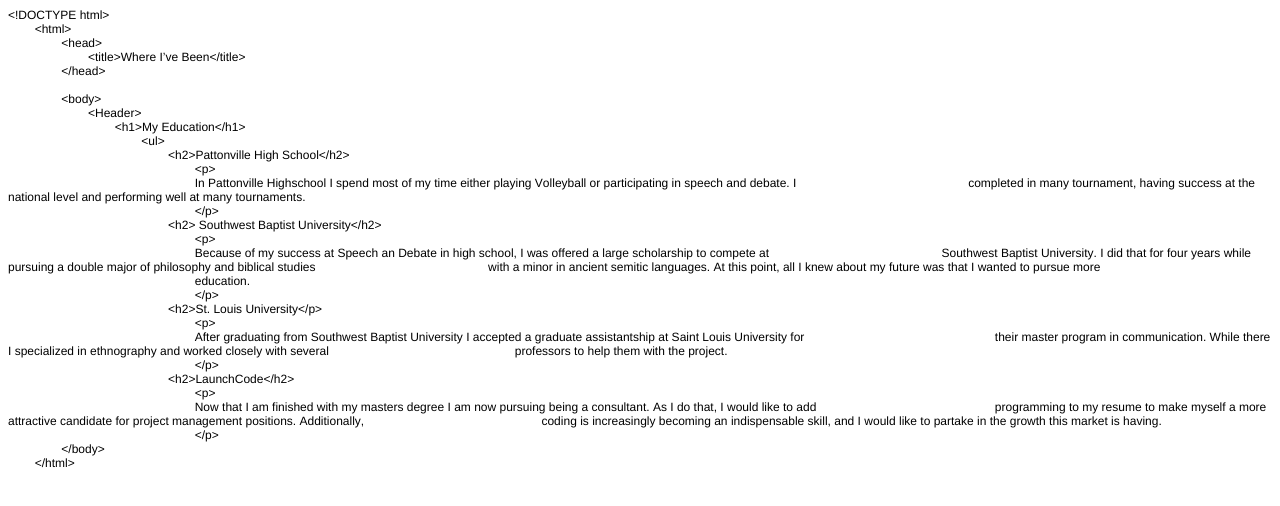
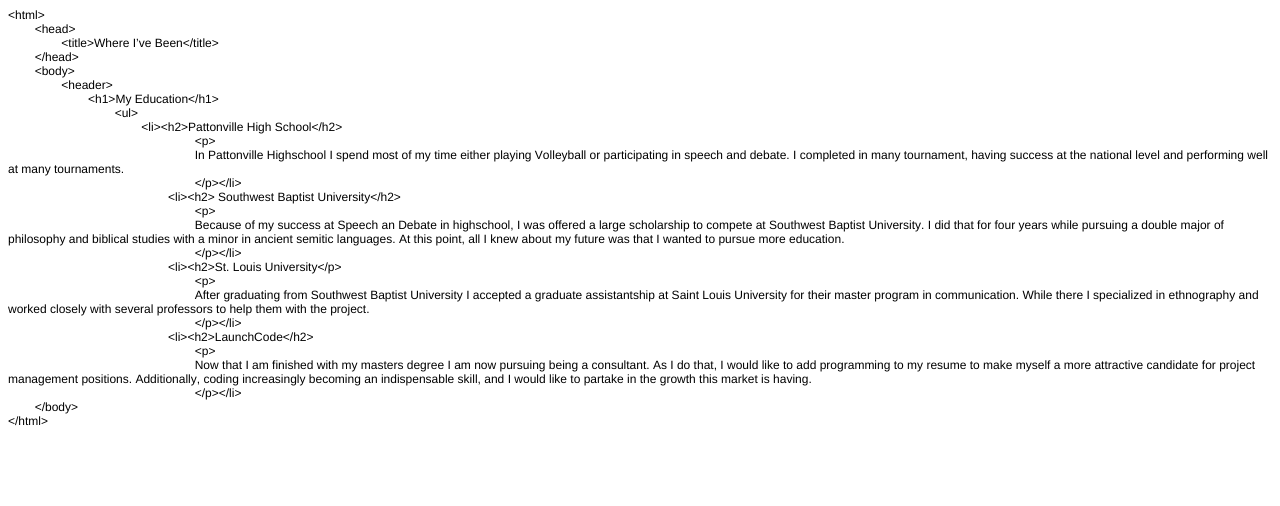
Before and after one commit to NikthaFish/html-me-something, a plain HTML site: page index.html in a window 1280 px wide. Drawn offline with Linux system fonts and the light colour scheme.

Commit message:
Added list stuff

```diff
--- a/index.html
+++ b/index.html
@@ -13,34 +13,31 @@
   </style>
 </head>
 <body>
-<p class="p1"><span class="s1">&lt;!DOCTYPE html&gt;</span></p>
-<p class="p1"><span class="s1"><span class="Apple-tab-span">	</span>&lt;html&gt;</span></p>
-<p class="p1"><span class="s1"><span class="Apple-tab-span">	</span><span class="Apple-tab-span">	</span>&lt;head&gt;</span></p>
-<p class="p1"><span class="s1"><span class="Apple-tab-span">	</span><span class="Apple-tab-span">	</span><span class="Apple-tab-span">	</span>&lt;title&gt;Where I’ve Been&lt;/title&gt;</span></p>
-<p class="p1"><span class="s1"><span class="Apple-tab-span">	</span><span class="Apple-tab-span">	</span>&lt;/head&gt;</span></p>
-<p class="p1"><span class="s1"><br>
-</span></p>
-<p class="p1"><span class="s1"><span class="Apple-tab-span">	</span><span class="Apple-tab-span">	</span>&lt;body&gt;</span></p>
-<p class="p1"><span class="s1"><span class="Apple-tab-span">	</span><span class="Apple-tab-span">	</span><span class="Apple-tab-span">	</span>&lt;Header&gt;</span></p>
-<p class="p1"><span class="s1"><span class="Apple-tab-span">	</span><span class="Apple-tab-span">	</span><span class="Apple-tab-span">	</span><span class="Apple-tab-span">	</span>&lt;h1&gt;My Education&lt;/h1&gt;</span></p>
-<p class="p1"><span class="s1"><span class="Apple-tab-span">	</span><span class="Apple-tab-span">	</span><span class="Apple-tab-span">	</span><span class="Apple-tab-span">	</span><span class="Apple-tab-span">	</span>&lt;ul&gt;</span></p>
-<p class="p1"><span class="s1"><span class="Apple-tab-span">	</span><span class="Apple-tab-span">	</span><span class="Apple-tab-span">	</span><span class="Apple-tab-span">	</span><span class="Apple-tab-span">	</span><span class="Apple-tab-span">	</span>&lt;h2&gt;Pattonville High School&lt;/h2&gt;</span></p>
+<p class="p1"><span class="s1">&lt;html&gt;</span></p>
+<p class="p1"><span class="s1"><span class="Apple-tab-span">	</span>&lt;head&gt;</span></p>
+<p class="p1"><span class="s1"><span class="Apple-tab-span">	</span><span class="Apple-tab-span">	</span>&lt;title&gt;Where I’ve Been&lt;/title&gt;</span></p>
+<p class="p1"><span class="s1"><span class="Apple-tab-span">	</span>&lt;/head&gt;</span></p>
+<p class="p1"><span class="s1"><span class="Apple-tab-span">	</span>&lt;body&gt;</span></p>
+<p class="p1"><span class="s1"><span class="Apple-tab-span">	</span><span class="Apple-tab-span">	</span>&lt;header&gt;</span></p>
+<p class="p1"><span class="s1"><span class="Apple-tab-span">	</span><span class="Apple-tab-span">	</span><span class="Apple-tab-span">	</span>&lt;h1&gt;My Education&lt;/h1&gt;</span></p>
+<p class="p1"><span class="s1"><span class="Apple-tab-span">	</span><span class="Apple-tab-span">	</span><span class="Apple-tab-span">	</span><span class="Apple-tab-span">	</span>&lt;ul&gt;</span></p>
+<p class="p1"><span class="s1"><span class="Apple-tab-span">	</span><span class="Apple-tab-span">	</span><span class="Apple-tab-span">	</span><span class="Apple-tab-span">	</span><span class="Apple-tab-span">	</span>&lt;li&gt;&lt;h2&gt;Pattonville High School&lt;/h2&gt;</span></p>
 <p class="p1"><span class="s1"><span class="Apple-tab-span">	</span><span class="Apple-tab-span">	</span><span class="Apple-tab-span">	</span><span class="Apple-tab-span">	</span><span class="Apple-tab-span">	</span><span class="Apple-tab-span">	</span><span class="Apple-tab-span">	</span>&lt;p&gt;</span></p>
-<p class="p1"><span class="s1"><span class="Apple-tab-span">	</span><span class="Apple-tab-span">	</span><span class="Apple-tab-span">	</span><span class="Apple-tab-span">	</span><span class="Apple-tab-span">	</span><span class="Apple-tab-span">	</span><span class="Apple-tab-span">	</span>In Pattonville Highschool I spend most of my time either playing Volleyball or participating in speech and debate. I <span class="Apple-tab-span">	</span><span class="Apple-tab-span">	</span><span class="Apple-tab-span">	</span><span class="Apple-tab-span">	</span><span class="Apple-tab-span">	</span><span class="Apple-tab-span">	</span><span class="Apple-tab-span">	</span>completed in many tournament, having success at the national level and performing well at many tournaments.</span></p>
-<p class="p1"><span class="s1"><span class="Apple-tab-span">	</span><span class="Apple-tab-span">	</span><span class="Apple-tab-span">	</span><span class="Apple-tab-span">	</span><span class="Apple-tab-span">	</span><span class="Apple-tab-span">	</span><span class="Apple-tab-span">	</span>&lt;/p&gt;</span></p>
-<p class="p1"><span class="s1"><span class="Apple-tab-span">	</span><span class="Apple-tab-span">	</span><span class="Apple-tab-span">	</span><span class="Apple-tab-span">	</span><span class="Apple-tab-span">	</span><span class="Apple-tab-span">	</span>&lt;h2&gt; Southwest Baptist University&lt;/h2&gt;</span></p>
+<p class="p1"><span class="s1"><span class="Apple-tab-span">	</span><span class="Apple-tab-span">	</span><span class="Apple-tab-span">	</span><span class="Apple-tab-span">	</span><span class="Apple-tab-span">	</span><span class="Apple-tab-span">	</span><span class="Apple-tab-span">	</span>In Pattonville Highschool I spend most of my time either playing Volleyball or participating in speech and debate. I completed in many tournament, having success at the national level and performing well at many tournaments.</span></p>
+<p class="p1"><span class="s1"><span class="Apple-tab-span">	</span><span class="Apple-tab-span">	</span><span class="Apple-tab-span">	</span><span class="Apple-tab-span">	</span><span class="Apple-tab-span">	</span><span class="Apple-tab-span">	</span><span class="Apple-tab-span">	</span>&lt;/p&gt;&lt;/li&gt;</span></p>
+<p class="p1"><span class="s1"><span class="Apple-tab-span">	</span><span class="Apple-tab-span">	</span><span class="Apple-tab-span">	</span><span class="Apple-tab-span">	</span><span class="Apple-tab-span">	</span><span class="Apple-tab-span">	</span>&lt;li&gt;&lt;h2&gt; Southwest Baptist University&lt;/h2&gt;</span></p>
 <p class="p1"><span class="s1"><span class="Apple-tab-span">	</span><span class="Apple-tab-span">	</span><span class="Apple-tab-span">	</span><span class="Apple-tab-span">	</span><span class="Apple-tab-span">	</span><span class="Apple-tab-span">	</span><span class="Apple-tab-span">	</span>&lt;p&gt;</span></p>
-<p class="p1"><span class="s1"><span class="Apple-tab-span">	</span><span class="Apple-tab-span">	</span><span class="Apple-tab-span">	</span><span class="Apple-tab-span">	</span><span class="Apple-tab-span">	</span><span class="Apple-tab-span">	</span><span class="Apple-tab-span">	</span>Because of my success at Speech an Debate in high school, I was offered a large scholarship to compete at <span class="Apple-tab-span">	</span><span class="Apple-tab-span">	</span><span class="Apple-tab-span">	</span><span class="Apple-tab-span">	</span><span class="Apple-tab-span">	</span><span class="Apple-tab-span">	</span><span class="Apple-tab-span">	</span>Southwest Baptist University. I did that for four years while pursuing a double major of philosophy and biblical studies <span class="Apple-tab-span">	</span><span class="Apple-tab-span">	</span><span class="Apple-tab-span">	</span><span class="Apple-tab-span">	</span><span class="Apple-tab-span">	</span><span class="Apple-tab-span">	</span><span class="Apple-tab-span">	</span>with a minor in ancient semitic languages. At this point, all I knew about my future was that I wanted to pursue more <span class="Apple-tab-span">	</span><span class="Apple-tab-span">	</span><span class="Apple-tab-span">	</span><span class="Apple-tab-span">	</span><span class="Apple-tab-span">	</span><span class="Apple-tab-span">	</span><span class="Apple-tab-span">	</span>education.</span></p>
-<p class="p1"><span class="s1"><span class="Apple-tab-span">	</span><span class="Apple-tab-span">	</span><span class="Apple-tab-span">	</span><span class="Apple-tab-span">	</span><span class="Apple-tab-span">	</span><span class="Apple-tab-span">	</span><span class="Apple-tab-span">	</span>&lt;/p&gt;</span></p>
-<p class="p1"><span class="s1"><span class="Apple-tab-span">	</span><span class="Apple-tab-span">	</span><span class="Apple-tab-span">	</span><span class="Apple-tab-span">	</span><span class="Apple-tab-span">	</span><span class="Apple-tab-span">	</span>&lt;h2&gt;St. Louis University&lt;/p&gt;</span></p>
+<p class="p1"><span class="s1"><span class="Apple-tab-span">	</span><span class="Apple-tab-span">	</span><span class="Apple-tab-span">	</span><span class="Apple-tab-span">	</span><span class="Apple-tab-span">	</span><span class="Apple-tab-span">	</span><span class="Apple-tab-span">	</span>Because of my success at Speech an Debate in highschool, I was offered a large scholarship to compete at Southwest Baptist University. I did that for four years while pursuing a double major of philosophy and biblical studies with a minor in ancient semitic languages. At this point, all I knew about my future was that I wanted to pursue more education.</span></p>
+<p class="p1"><span class="s1"><span class="Apple-tab-span">	</span><span class="Apple-tab-span">	</span><span class="Apple-tab-span">	</span><span class="Apple-tab-span">	</span><span class="Apple-tab-span">	</span><span class="Apple-tab-span">	</span><span class="Apple-tab-span">	</span>&lt;/p&gt;&lt;/li&gt;</span></p>
+<p class="p1"><span class="s1"><span class="Apple-tab-span">	</span><span class="Apple-tab-span">	</span><span class="Apple-tab-span">	</span><span class="Apple-tab-span">	</span><span class="Apple-tab-span">	</span><span class="Apple-tab-span">	</span>&lt;li&gt;&lt;h2&gt;St. Louis University&lt;/p&gt;</span></p>
 <p class="p1"><span class="s1"><span class="Apple-tab-span">	</span><span class="Apple-tab-span">	</span><span class="Apple-tab-span">	</span><span class="Apple-tab-span">	</span><span class="Apple-tab-span">	</span><span class="Apple-tab-span">	</span><span class="Apple-tab-span">	</span>&lt;p&gt;</span></p>
-<p class="p1"><span class="s1"><span class="Apple-tab-span">	</span><span class="Apple-tab-span">	</span><span class="Apple-tab-span">	</span><span class="Apple-tab-span">	</span><span class="Apple-tab-span">	</span><span class="Apple-tab-span">	</span><span class="Apple-tab-span">	</span>After graduating from Southwest Baptist University I accepted a graduate assistantship at Saint Louis University for <span class="Apple-tab-span">	</span><span class="Apple-tab-span">	</span><span class="Apple-tab-span">	</span><span class="Apple-tab-span">	</span><span class="Apple-tab-span">	</span><span class="Apple-tab-span">	</span><span class="Apple-tab-span">	</span>their master program in communication. While there I specialized in ethnography and worked closely with several <span class="Apple-tab-span">	</span><span class="Apple-tab-span">	</span><span class="Apple-tab-span">	</span><span class="Apple-tab-span">	</span><span class="Apple-tab-span">	</span><span class="Apple-tab-span">	</span><span class="Apple-tab-span">	</span>professors to help them with the project.<span class="Apple-converted-space"> </span></span></p>
-<p class="p1"><span class="s1"><span class="Apple-tab-span">	</span><span class="Apple-tab-span">	</span><span class="Apple-tab-span">	</span><span class="Apple-tab-span">	</span><span class="Apple-tab-span">	</span><span class="Apple-tab-span">	</span><span class="Apple-tab-span">	</span>&lt;/p&gt;</span></p>
-<p class="p1"><span class="s1"><span class="Apple-tab-span">	</span><span class="Apple-tab-span">	</span><span class="Apple-tab-span">	</span><span class="Apple-tab-span">	</span><span class="Apple-tab-span">	</span><span class="Apple-tab-span">	</span>&lt;h2&gt;LaunchCode&lt;/h2&gt;</span></p>
+<p class="p1"><span class="s1"><span class="Apple-tab-span">	</span><span class="Apple-tab-span">	</span><span class="Apple-tab-span">	</span><span class="Apple-tab-span">	</span><span class="Apple-tab-span">	</span><span class="Apple-tab-span">	</span><span class="Apple-tab-span">	</span>After graduating from Southwest Baptist University I accepted a graduate assistantship at Saint Louis University for their master program in communication. While there I specialized in ethnography and worked closely with several professors to help them with the project.<span class="Apple-converted-space"> </span></span></p>
+<p class="p1"><span class="s1"><span class="Apple-tab-span">	</span><span class="Apple-tab-span">	</span><span class="Apple-tab-span">	</span><span class="Apple-tab-span">	</span><span class="Apple-tab-span">	</span><span class="Apple-tab-span">	</span><span class="Apple-tab-span">	</span>&lt;/p&gt;&lt;/li&gt;</span></p>
+<p class="p1"><span class="s1"><span class="Apple-tab-span">	</span><span class="Apple-tab-span">	</span><span class="Apple-tab-span">	</span><span class="Apple-tab-span">	</span><span class="Apple-tab-span">	</span><span class="Apple-tab-span">	</span>&lt;li&gt;&lt;h2&gt;LaunchCode&lt;/h2&gt;</span></p>
 <p class="p1"><span class="s1"><span class="Apple-tab-span">	</span><span class="Apple-tab-span">	</span><span class="Apple-tab-span">	</span><span class="Apple-tab-span">	</span><span class="Apple-tab-span">	</span><span class="Apple-tab-span">	</span><span class="Apple-tab-span">	</span>&lt;p&gt;</span></p>
-<p class="p1"><span class="s1"><span class="Apple-tab-span">	</span><span class="Apple-tab-span">	</span><span class="Apple-tab-span">	</span><span class="Apple-tab-span">	</span><span class="Apple-tab-span">	</span><span class="Apple-tab-span">	</span><span class="Apple-tab-span">	</span>Now that I am finished with my masters degree I am now pursuing being a consultant. As I do that, I would like to add <span class="Apple-tab-span">	</span><span class="Apple-tab-span">	</span><span class="Apple-tab-span">	</span><span class="Apple-tab-span">	</span><span class="Apple-tab-span">	</span><span class="Apple-tab-span">	</span><span class="Apple-tab-span">	</span>programming to my resume to make myself a more attractive candidate for project management positions. Additionally, <span class="Apple-tab-span">	</span><span class="Apple-tab-span">	</span><span class="Apple-tab-span">	</span><span class="Apple-tab-span">	</span><span class="Apple-tab-span">	</span><span class="Apple-tab-span">	</span><span class="Apple-tab-span">	</span>coding is increasingly becoming an indispensable skill, and I would like to partake in the growth this market is having.<span class="Apple-converted-space"> </span></span></p>
-<p class="p1"><span class="s1"><span class="Apple-tab-span">	</span><span class="Apple-tab-span">	</span><span class="Apple-tab-span">	</span><span class="Apple-tab-span">	</span><span class="Apple-tab-span">	</span><span class="Apple-tab-span">	</span><span class="Apple-tab-span">	</span>&lt;/p&gt;</span></p>
-<p class="p1"><span class="s1"><span class="Apple-tab-span">	</span><span class="Apple-tab-span">	</span>&lt;/body&gt;<span class="Apple-tab-span">	</span></span></p>
-<p class="p1"><span class="s1"><span class="Apple-tab-span">	</span>&lt;/html&gt;</span></p>
+<p class="p1"><span class="s1"><span class="Apple-tab-span">	</span><span class="Apple-tab-span">	</span><span class="Apple-tab-span">	</span><span class="Apple-tab-span">	</span><span class="Apple-tab-span">	</span><span class="Apple-tab-span">	</span><span class="Apple-tab-span">	</span>Now that I am finished with my masters degree I am now pursuing being a consultant. As I do that, I would like to add programming to my resume to make myself a more attractive candidate for project management positions. Additionally, coding increasingly becoming an indispensable skill, and I would like to partake in the growth this market is having.<span class="Apple-converted-space"> </span></span></p>
+<p class="p1"><span class="s1"><span class="Apple-tab-span">	</span><span class="Apple-tab-span">	</span><span class="Apple-tab-span">	</span><span class="Apple-tab-span">	</span><span class="Apple-tab-span">	</span><span class="Apple-tab-span">	</span><span class="Apple-tab-span">	</span>&lt;/p&gt;&lt;/li&gt;</span></p>
+<p class="p1"><span class="s1"><span class="Apple-tab-span">	</span>&lt;/body&gt;<span class="Apple-tab-span">	</span></span></p>
+<p class="p1"><span class="s1">&lt;/html&gt;</span></p>
 </body>
 </html>
```
